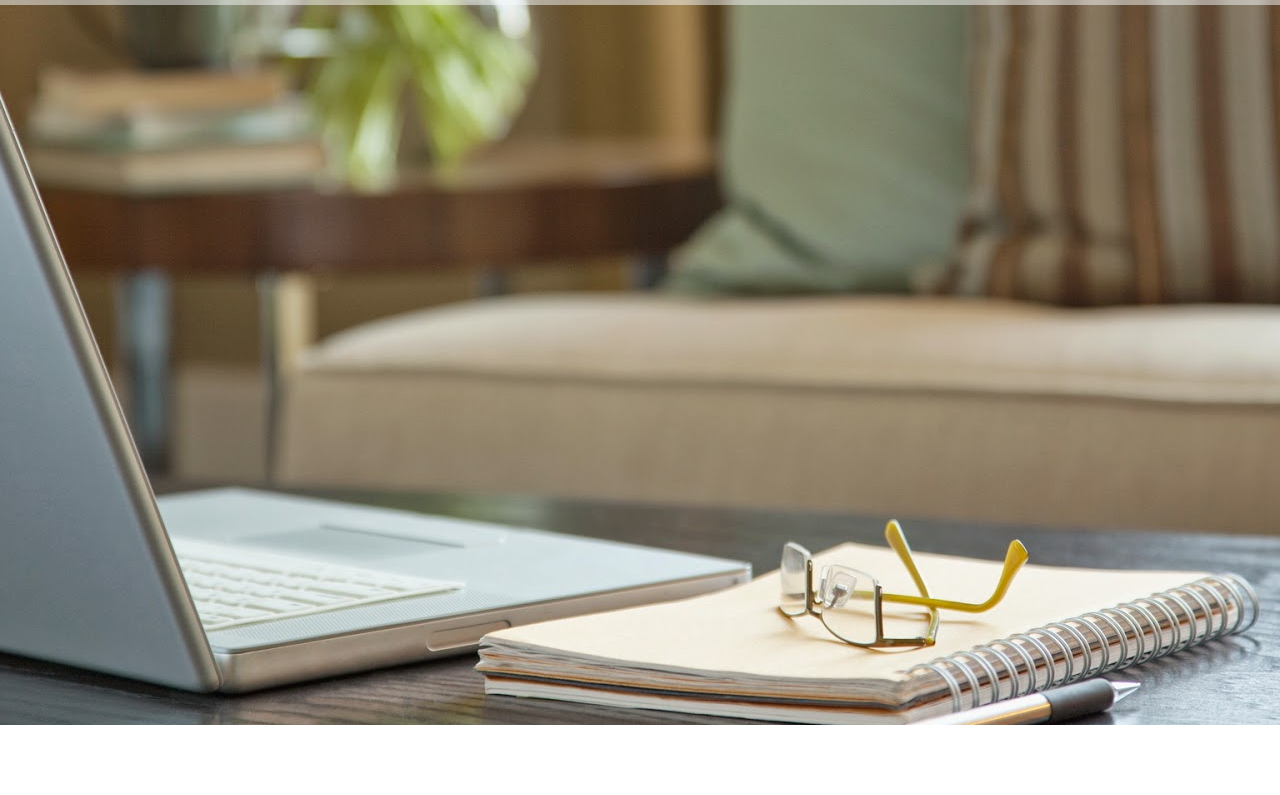
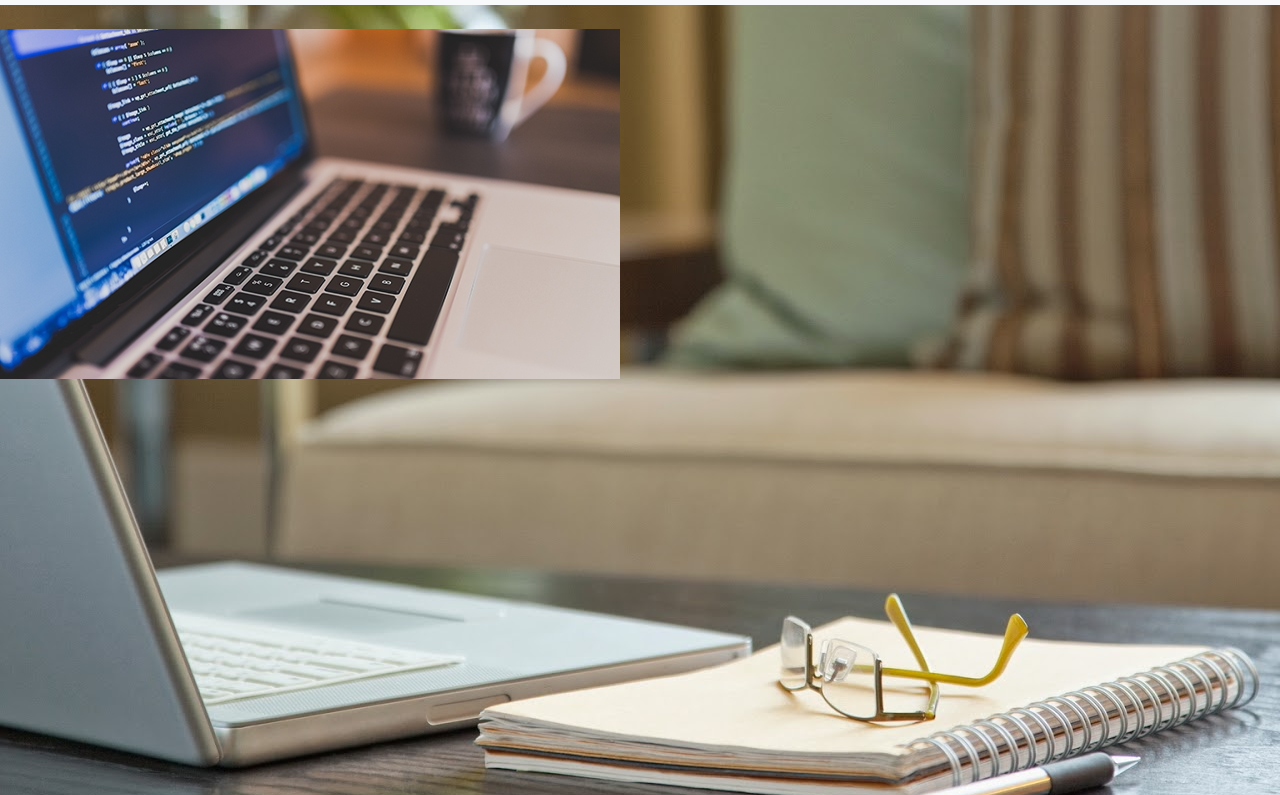
Before and after one commit to Naeku72/Naeku72.github.io, a plain HTML site: page index.html in a window 1280 px wide. Shown: the part 127-922 px from the top of the page. Before the commit the page ends 852 px from the top, so only its background shows below. Drawn offline with nearby package versions, Linux system fonts and the light colour scheme.

Commit message:
added image

```diff
--- a/css/style.css
+++ b/css/style.css
@@ -2,6 +2,7 @@ h1{
   padding-top: 20px;
   font-stretch: expanded;
   color: black;
+  font-weight: bold;
 }
 .navbar{
   padding-left: 20px;
@@ -11,8 +12,8 @@ h1{
 body{
   background-image: url("../images/1.jpg");
   background-repeat: repeat-x;
-  background-position: center;
+  background-position: top;
   backface-visibility: hidden;
-  opacity: 0.5;
-  padding-bottom: 720px;
+  opacity: 1;
+  padding-bottom: 860px;
 }
--- a/index.html
+++ b/index.html
@@ -27,5 +27,8 @@
       </li>
     </ul>
   </div>
+</nav>
+<br>
+<img src="images/comp.jpg">
 </body>
 </html>
```
